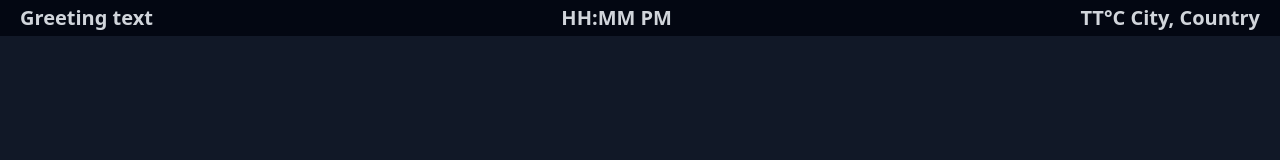
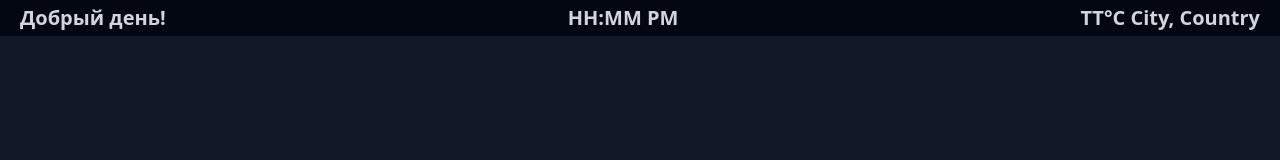
Before and after one commit to r-moret/homepage.vue, a Vue app: page / in a window 1280 px wide. Shown: the top 160 px of the page. Built offline with nearby package versions, Linux system fonts and the light colour scheme.

Commit message:
feat(greeting): add useGreetingText composable to obtain multilanguage greeting depending on hour

```diff
--- a/src/components/GreetingHeader.vue
+++ b/src/components/GreetingHeader.vue
@@ -1,8 +1,12 @@
-<script setup lang="ts"></script>
+<script setup lang="ts">
+import { useGreetingText } from '@/composables/useGreetingText'
+
+const greetingText = useGreetingText()
+</script>
 
 <template>
   <section class="flex py-1 px-5 justify-between text-xl font-semibold">
-    <p>Greeting text</p>
+    <p>{{ greetingText.randomLanguage() }}</p>
     <p>HH:MM PM</p>
     <p>TT°C City, Country</p>
   </section>
--- /dev/null
+++ b/src/composables/useGreetingText.ts
@@ -0,0 +1,85 @@
+import type { Greeting, DayTime } from '@/types'
+
+const GREETINGS: { [key: string]: Greeting } = {
+  es: {
+    morning: '¡Buenos días!',
+    noon: '¡Hola!',
+    afternoon: '¡Buenas tardes!',
+    night: '¡Buenas noches!'
+  },
+  en: {
+    morning: 'Good morning!',
+    noon: 'Hello!',
+    afternoon: 'Good afternoon!',
+    night: 'Good night!'
+  },
+  ja: {
+    morning: 'おはよう',
+    noon: 'こんにちは',
+    afternoon: 'こんばんは',
+    night: 'おやすみ'
+  },
+  zh: {
+    morning: '早上好',
+    noon: '你好',
+    afternoon: '下午好',
+    night: '晚安'
+  },
+  it: {
+    morning: 'Buongiorno!',
+    noon: 'Ciao!',
+    afternoon: 'Buon pomeriggio!',
+    night: 'Buonasera!'
+  },
+  fr: {
+    morning: 'Bonjour !',
+    noon: 'Salut !',
+    afternoon: 'Bonsoir !',
+    night: 'Bonne soirée !'
+  },
+  de: {
+    morning: 'Guten Morgen!',
+    noon: 'Hallo!',
+    afternoon: 'Guten Tag!',
+    night: 'Guten Abend!'
+  },
+  ru: {
+    morning: 'Доброе утро!',
+    noon: 'привет!',
+    afternoon: 'Добрый день!',
+    night: 'Спокойной ночи!'
+  },
+  el: {
+    morning: 'καλημέρα',
+    noon: 'γεια σου',
+    afternoon: 'καλό απόγευμα',
+    night: 'καλησπέρα'
+  }
+}
+
+export function useGreetingText() {
+  function currentDayTime(): DayTime {
+    const hour = new Date().getHours()
+
+    if (hour >= 5 && hour < 12) {
+      return 'morning'
+    } else if (hour >= 12 && hour < 17) {
+      return 'noon'
+    } else if (hour >= 17 && hour < 21) {
+      return 'afternoon'
+    } else {
+      return 'night'
+    }
+  }
+
+  function randomLanguage(): string {
+    const dayTime = currentDayTime()
+
+    const languages = Object.keys(GREETINGS)
+    const language = languages[Math.floor(Math.random() * languages.length)]
+
+    return GREETINGS[language][dayTime]
+  }
+
+  return { randomLanguage }
+}
```
Also changed, not shown: src/types.ts (+9 -0 lines).
